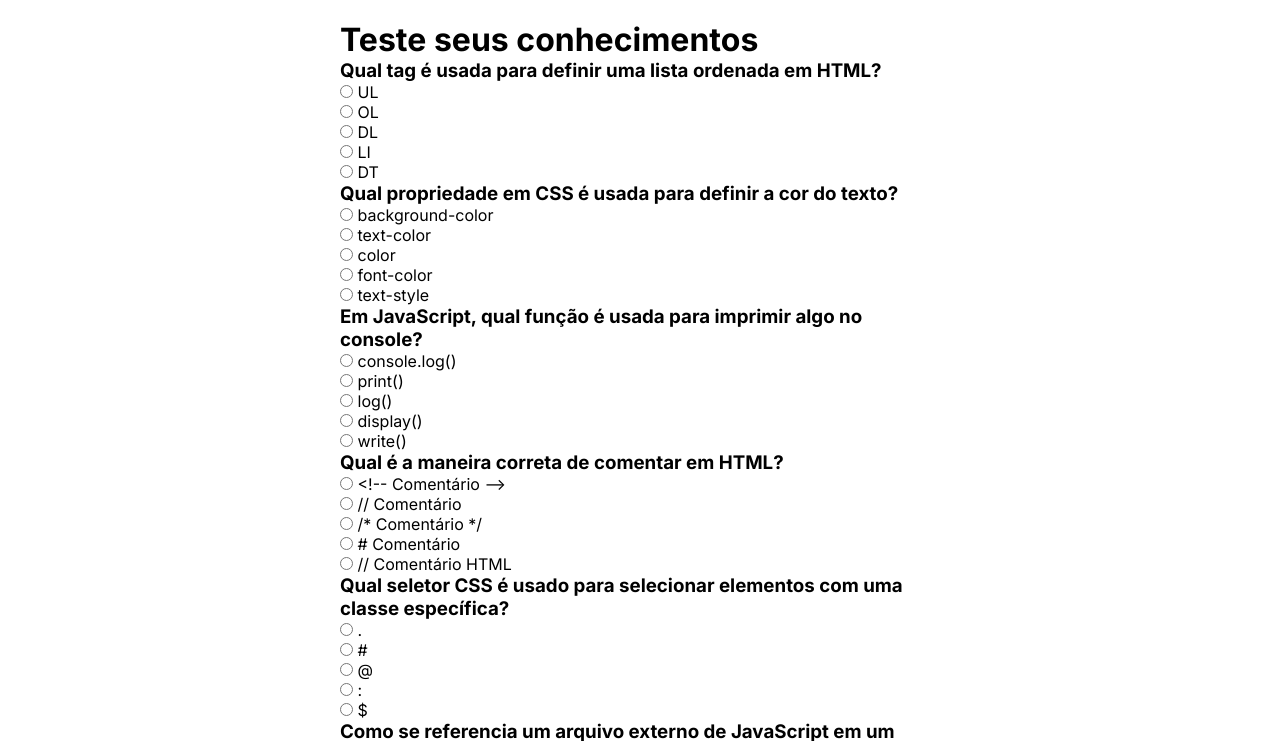
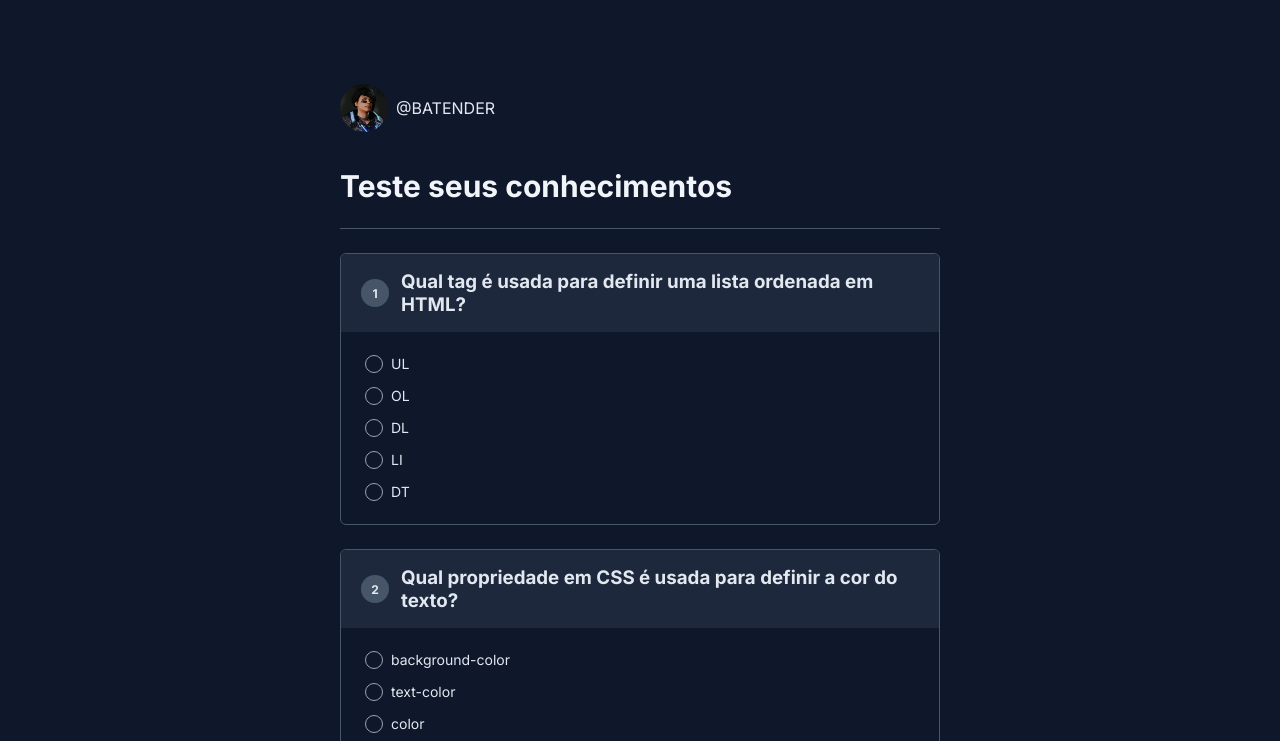
Before and after one commit to BATENDER/Quiz-NLW, a plain HTML site: page Quiz/index.html in a window 1280 px wide. Shown: the top 741 px of the page. Drawn offline with Linux system fonts and the light colour scheme.

Commit message:
add the css feature
After understanding how some attributes of CSS works,  I have made the rest of the project and uploaded it in github.

```diff
--- a/Quiz/assets/styles/styles.css
+++ b/Quiz/assets/styles/styles.css
@@ -13,10 +13,131 @@
     -webkit-text-size-adjust: 100%;
 }
 
+body {
+    background-color: #0f172a;
+}
+
 main {
     max-width: 640px;
     margin: 0 auto 64px;
     padding: 20px;
+}
+
+header {
+    margin-top: 64px;
+    padding-bottom: 24px;
+    border-bottom: 1px solid #475569;
+}
+
+#perfil a {
+    display: flex;
+    align-items: center;
+    gap: 8px;
+    text-decoration: none;
+}
+
+#perfil a span {
+    font-size: 16px;
+    color: #e2e8f0;
+}
+
+#perfil a span:hover {
+    text-decoration: underline;
+}
+
+#perfil img {
+    width: 48px;
+    height: 48px;
+    border-radius: 50%;
+}
+
+header h1 {
+    margin-top: 36px;
+    font-size: 30px;
+    color: #f1f5f9;
+}
+
+#quiz {
+    counter-reset: quiz-item;
+}
+
+.quiz-item {
+    margin-top: 24px;
+    border: 1px solid #475569;
+    border-radius: 6px;
+    overflow: hidden;
+}
+
+.quiz-acerto {
+    border-color: green;
+}
+
+.quiz-erro {
+    border-color: red;
+}
+
+.quiz-item h3 {
+    display: flex;
+    align-items: center;
+    gap: 12px;
+    padding: 16px 20px;
+    color: #e2e8f0;
+    background-color: #1e283c;
+}
+
+.quiz-item h3::before {
+    counter-increment: quiz-item;
+    content: counter(quiz-item);
+    width: 28px;
+    height: 28px;
+    display: flex;
+    flex-shrink: 0;
+    align-items: center;
+    justify-content: center;
+    font-weight: 700;
+    font-size: 12px;
+    border-radius: 50%;
+    background-color: #475569;
+}
+
+.quiz-item dl {
+    padding: 20px 24px;
+    display: grid;
+    gap: 8px;
+}
+
+.quiz-item dl dt {
+    display: flex;
+    gap: 8px;
+    align-items: center;
+    font-size: 14px;
+    line-height: 24px;
+    letter-spacing: 0;
+    color: #e2e8f0;
+}
+
+input {
+    all: unset;
+    width: 16px;
+    height: 16px;
+    display: flex;
+    flex-shrink: 0;
+    align-items: center;
+    justify-content: center;
+    border-radius: 50%;
+    border: 1px solid #94a3b8;
+}
+
+input:checked {
+    border: 1px solid #8257e5;
+}
+
+input:checked::before {
+    content: "";
+    width: 10px;
+    height: 10px;
+    border-radius: 50px;
+    background-color: #8257e5;
 }
 
 #acertos {
@@ -26,5 +147,5 @@ main {
     bottom: 0;
     left: 0;
     text-align: center;
-    background-color: #a3e635;
+    background-color: #8257e5;
 }
--- a/Quiz/index.html
+++ b/Quiz/index.html
@@ -5,13 +5,22 @@
         <meta charset="UTF-8">
         <meta name="viewport" content="width=device-width, initial-scale=1.0">
         <title>A super basic quiz</title>
+        <link rel="shortcut icon" href="assets/images/kait-github.jfif" type="image/x-icon">
 
         <link rel="stylesheet" href="assets/styles/styles.css">
     </head>
 
     <body>
         <main>
-            <h1>Teste seus conhecimentos</h1>
+            <header>
+                <div id="perfil">
+                    <a href="https://github.com/BATENDER">
+                        <img src="assets/images/kait-github.jfif" alt="minha logo">
+                        <span>@BATENDER</span>
+                    </a>
+                </div>
+                <h1>Teste seus conhecimentos</h1>
+            </header>
 
             <div id="quiz"></div>
 
--- a/Quiz/script.js
+++ b/Quiz/script.js
@@ -113,6 +113,7 @@ const perguntas = [
 
 // Nesse bloco o javascript foi capaz de pegar esse id e essa tag
 const quiz = document.querySelector('#quiz');
+const quizEstado = document.querySelector('.quiz-item');
 const template = document.querySelector('template');
 const mostrarTotal = document.querySelector('#acertos span');
 
```
Also changed, not shown: Quiz/assets/images/kait-github.jfif (added).
